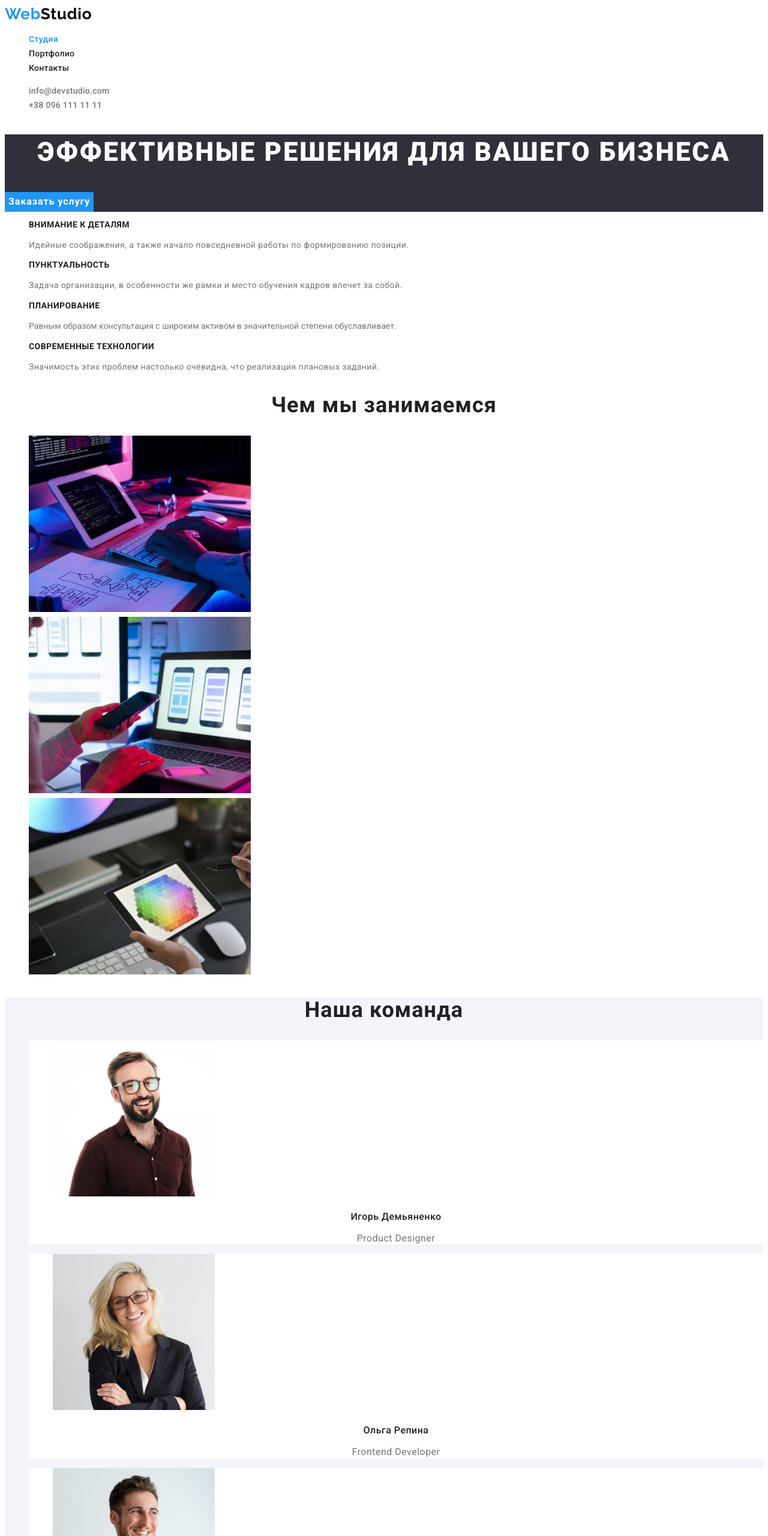
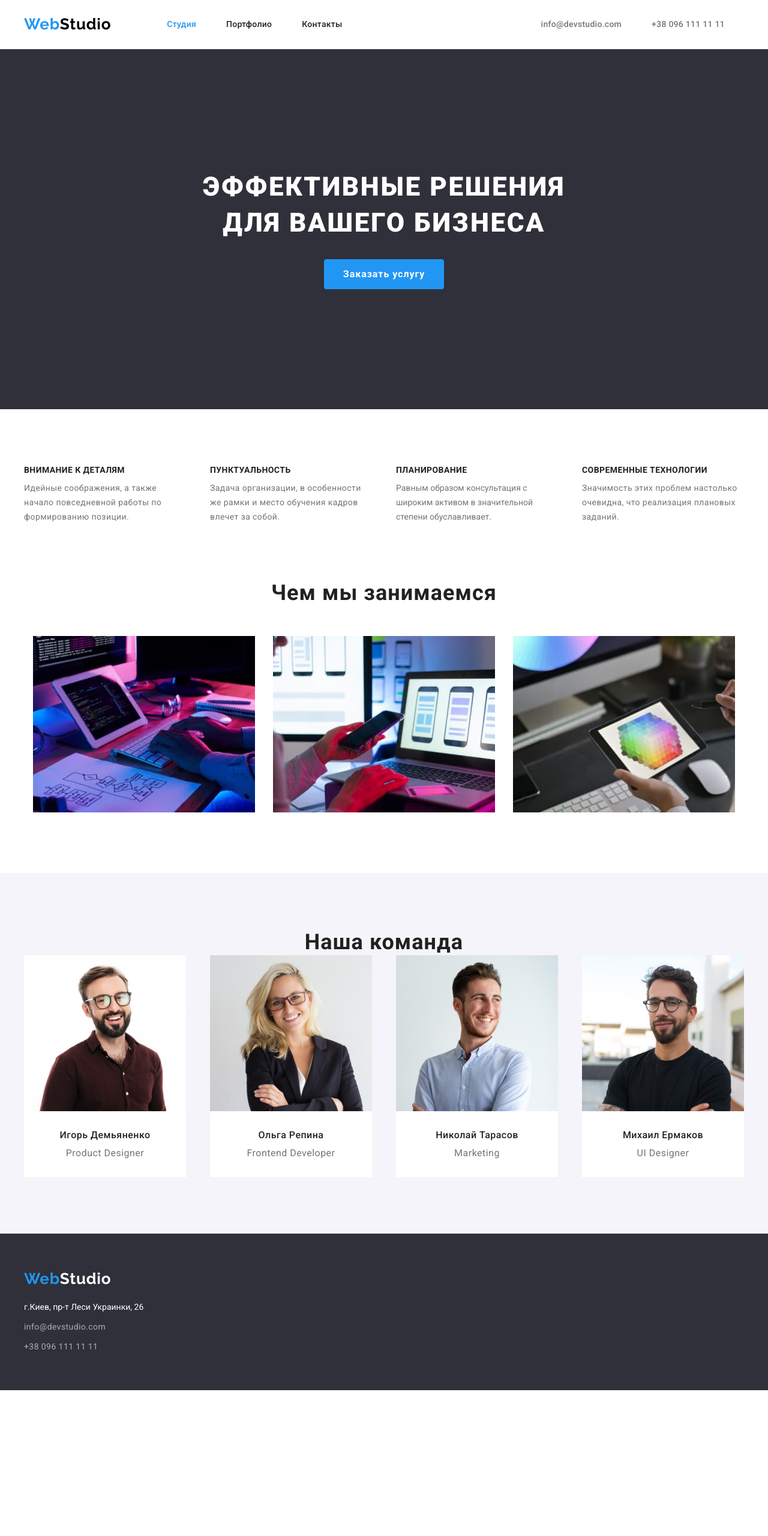
Before and after one commit to Kenlant/goit-markup-hw-03, a plain HTML site: page index.html in a window 1280 px wide. Shown: the top 2560 px of the page at 60% size. After the commit the page ends 2317 px from the top, so only its background shows below. Drawn offline with nearby package versions, Linux system fonts and the light colour scheme.

Commit message:
[FEATURE]: positioned elements

```diff
--- a/css/style.css
+++ b/css/style.css
@@ -28,6 +28,10 @@
     --bg-btn-v1-active: #188CE8;
     --bg-btn-v2: #F5F4FA;
     --bg-btn-v2-active: #2196F3;
+
+    /* other collors */
+    --header-bottom-border-clr: #ECECEC;
+    --product-card-border-clr: #ECECEC;
 }
 
 body {
@@ -41,7 +45,24 @@ body {
     color: var(--text-main);
 }
 
+h1, h2, h3, h4, h5, h6,
+p,
+ul {
+    margin: 0;
+    padding: 0;
+}
+
 /* common styles start */
+
+.container {
+    width: 1200px;
+    margin: auto;
+}
+
+.section {
+    padding-top: 94px;
+    padding-bottom: 94px;
+}
 
 .link {
     text-decoration: none;
@@ -59,6 +80,7 @@ body {
 
 .button {
     cursor: pointer;
+    border-radius: 4px;
     border: none;
     font-family: inherit;
 }
@@ -67,6 +89,31 @@ body {
 
 
 /* header styles start */
+
+.header {
+    padding: 25px 0;
+    border-bottom: 1px solid var(--header-bottom-border-clr);
+}
+
+.header > .container {
+    display: flex;
+}
+
+.header-nav {
+    display: flex;
+    justify-content: space-between;
+    align-items: center;
+    margin-left: 93px;
+}
+
+.header-nav-list {
+    display: flex;
+    justify-content: space-between;
+}
+
+.header-list-item:not(:first-child) {
+    margin-left: 50px;
+}
 
 .header-logo-link,
 .footer-logo-link
@@ -90,6 +137,16 @@ body {
     color: var(--text-nav-link);
 }
 
+.header-contacts {
+    display: flex;
+    align-items: center;
+    margin-left: 331px;
+}
+
+.header-contacts-item:not(:first-child) {
+    margin-left: 50px;
+}
+
 .header-contacts-link {
     font-weight: 500;
     line-height: 1.14;
@@ -103,7 +160,13 @@ body {
 /* footer styles start */
 
 .footer {
+    padding: 60px 0;
     background-color: var(--bg-secondary);
+}
+
+.footer-logo-link {
+    display: inline-block;
+    margin-bottom: 20px;
 }
 
 .footer-logo-studio {
@@ -116,6 +179,10 @@ body {
     color: var(--text-footer-link-address);
 }
 
+.footer-contacts-item:not(:last-child) {
+    margin-bottom: 9px;
+}
+
 .footer-contacts-item.contact-address {
     color: var(--text-nav-address);
     font-style: normal;
@@ -126,10 +193,14 @@ body {
 
 /* welcome section styles start */
 .welcome {
+    padding: 200px 0;
     background-color: var(--bg-secondary);
 }
 
 .welcome-header {
+    margin: auto auto 30px auto;
+    width: 696px;
+
     font-weight: 900;
     font-size: 44px;
     line-height: 1.36;
@@ -141,6 +212,10 @@ body {
 }
 
 .welcome-service-button {
+    display: block;
+    margin: auto;
+    padding: 10px 32px;
+
     font-weight: 700;
     font-size: 16px;
     line-height: 1.88;
@@ -159,11 +234,22 @@ body {
 
 
 /* features section styles start */
+
 .features-header {
     display: none;
 }
 
+.features-list {
+    display: flex;
+    justify-content: space-between;
+}
+
+.feature-card {
+    width: 270px;
+}
+
 .feature-card-header {
+    margin-bottom: 10px;
     font-weight: 700;
     line-height: 1.14;
     font-size: 14px;
@@ -179,13 +265,24 @@ body {
 /* features section styles end */
 
 /* work section styles start */
+
+.work {
+    padding-top: 0;
+}
+
 .work-header {
+    margin-bottom: 50px;
     font-weight: 700;
     font-size: 36px;
     line-height: 1.17;
     text-align: center;
     letter-spacing: 0.03em;
     color: var(--text-header-main);
+}
+
+.work-items {
+    display: flex;
+    justify-content: space-around;
 }
 
 /* work section styles end */
@@ -204,11 +301,30 @@ body {
     color: var(--text-header-main);
 }
 
+.team-list {
+    display: flex;
+    justify-content: space-between;
+}
+
 .team-card {
+    width: 270px;
     background-color: var(--bg-main);
 }
 
+.team-card-image-container {
+    margin: 0;
+}
+
+.team-card-image {
+    display: block;
+}
+
+.team-card-note {
+    padding: 30px 0;
+}
+
 .team-card-header {
+    margin-bottom: 10px;
     font-weight: 500;
     font-size: 16px;
     line-height: 1.19;
@@ -227,6 +343,12 @@ body {
 /* team section styles end */
 
 /* products section styles start */
+.products > .container {
+    display: flex;
+    flex-direction: column;
+    align-items: center;
+}
+
 .products-header {
     display: none;
 }
@@ -235,7 +357,17 @@ body {
     display: none;
 }
 
+.product-filter-list {
+    display: flex;
+    margin-bottom: 50px;
+}
+
+.product-filter-list-item:not(:first-child) {
+    margin-left: 8px;
+}
+
 .product-filter-button {
+    padding: 6px 22px;
     background-color: var(--bg-btn-v2);
 
     font-weight: 500;
@@ -253,8 +385,40 @@ body {
     color: var(--text-btn-v2-active);
 }
 
+.products-list {
+    display: flex;
+    flex-wrap: wrap;
+}
+
+.products-list-item:not(:nth-child(3n + 1)) {
+    margin-left: 30px;
+}
+
+.products-list-item:not(:nth-last-child(-n + 3)) {
+    margin-bottom: 30px;
+}
+
+.product-card {
+    width: 370px;
+}
+
+.product-image-container {
+    margin: 0;
+}
+
+.product-image {
+    display: block;
+}
+
+.product-note {
+    padding: 20px 24px;
+    border-bottom: 1px solid var(--product-card-border-clr);
+    border-left: 1px solid var(--product-card-border-clr);
+    border-right: 1px solid var(--product-card-border-clr);
+}
 
 .product-note-header {
+    margin-bottom: 4px;
     font-weight: 700;
     font-size: 18px;
     line-height: 2;
--- a/index.html
+++ b/index.html
@@ -4,6 +4,10 @@
     <meta charset="UTF-8" />
     <meta name="viewport" content="width=device-width, initial-scale=1.0" />
     <title>Web Studio</title>
+    <link
+      rel="stylesheet"
+      href="https://cdnjs.cloudflare.com/ajax/libs/modern-normalize/1.0.0/modern-normalize.min.css"
+    />
     <link rel="preconnect" href="https://fonts.googleapis.com" />
     <link rel="preconnect" href="https://fonts.gstatic.com" crossorigin />
     <link
@@ -14,10 +18,11 @@
   </head>
   <body>
     <header class="header">
-      <nav class="header-nav">
+      <div class="container">
         <a class="link header-logo-link" href="./index.html">
           Web<span class="header-logo-studio">Studio</span>
         </a>
+        <nav class="header-nav">
           <ul class="list header-nav-list">
             <li class="header-list-item">
               <a class="link header-nav-link current" href="./index.html">
@@ -36,7 +41,10 @@
         </nav>
         <ul class="list header-contacts">
           <li class="header-contacts-item">
-          <a class="link header-contacts-link" href="mailto:info@devstudio.com">
+            <a
+              class="link header-contacts-link"
+              href="mailto:info@devstudio.com"
+            >
               info@devstudio.com
             </a>
           </li>
@@ -46,17 +54,21 @@
             </a>
           </li>
         </ul>
+      </div>
     </header>
     <main>
       <!-- Wecolme section -->
       <section class="welcome">
+        <div class="container">
           <h1 class="welcome-header">Эффективные решения для вашего бизнеса</h1>
           <button class="button welcome-service-button" type="button">
             Заказать услугу
           </button>
+        </div>
       </section>
       <!-- Our features section -->
-      <section class="features">
+      <section class="features section">
+        <div class="container">
           <h2 class="features-header">Наши достоинства</h2>
           <ul class="list features-list">
             <li class="feature-list-item">
@@ -96,9 +108,11 @@
               </article>
             </li>
           </ul>
+        </div>
       </section>
       <!-- Our work section -->
-      <section class="work">
+      <section class="work section">
+        <div class="container">
           <h2 class="work-header">Чем мы занимаемся</h2>
           <ul class="list work-items">
             <li class="work-item">
@@ -129,9 +143,11 @@
               />
             </li>
           </ul>
+        </div>
       </section>
       <!-- Team section -->
-      <section class="team">
+      <section class="team section">
+        <div class="container">
           <h2 class="team-header">Наша команда</h2>
           <ul class="list team-list">
             <li class="team-list-item">
@@ -203,9 +219,11 @@
               </article>
             </li>
           </ul>
+        </div>
       </section>
     </main>
     <footer class="footer">
+      <div class="container">
         <a class="link footer-logo-link" href="./index.html">
           Web<span class="footer-logo-studio">Studio</span>
         </a>
@@ -229,6 +247,7 @@
             </li>
           </ul>
         </address>
+      </div>
     </footer>
   </body>
 </html>
```
Also changed, not shown: portfolio.html (+24 -6 lines). Lines whose indentation alone changed are shown as unchanged.
